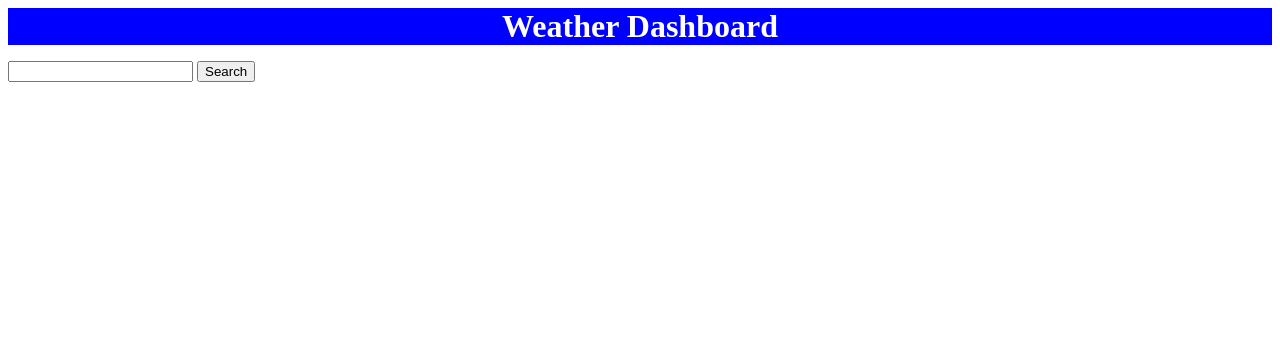
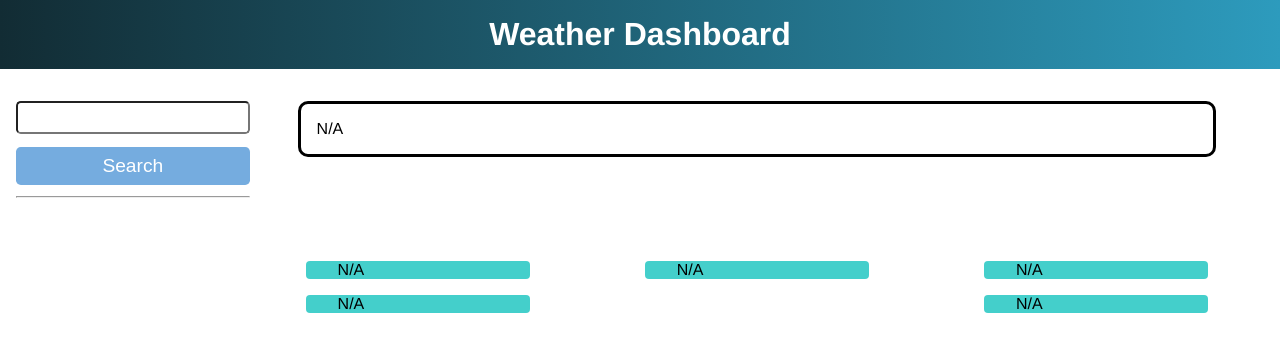
Before and after one commit to bward3/weather-dashboard, a plain HTML site: page index.html in a window 1280 px wide. Drawn offline with nearby package versions, Linux system fonts and the light colour scheme.

Commit message:
fully styled :)

```diff
--- a/assets/css/style.css
+++ b/assets/css/style.css
@@ -1,14 +1,112 @@
+html, body {
+    font-family:'Franklin Gothic Medium', 'Arial Narrow', Arial, sans-serif;
+    margin: 0;
+    min-height: 100%;
+}
+
+h1 {
+    font-size: 200%;
+}
+
 header {
-    background-color: blue;
+    background-color: #122C34;
     text-align: center;
     color: white;
     margin-bottom: 1rem;
+    padding-top: 1rem;
+    padding-bottom: 1rem;
+    background-image: linear-gradient(to right, #122C34 , #2d9bbd);
+}
+
+section {
+    width: 80%;
+    display: flex;
+    flex-direction: column;
+    height: 100%;
+    margin-right: 3rem;
 }
 
 header h1 {
     margin: 0;
 }
 
+main {
+    display: flex;
+
+    height: 100%;
+}
+
+input {
+    width: 100%;
+    box-sizing: border-box;
+    font-size: 1.4rem;
+    margin-bottom: .6rem;
+    border-radius: .3rem;
+    padding: .1rem;
+}
+
+button {
+    border: none;
+    text-align: center;
+    text-decoration: none;
+    display: inline-block;
+    font-size: 1.2rem;
+    width: 100%;
+    padding: .5rem;
+    border-radius: .3rem;
+    margin: .2rem 0 .2rem 0;
+}
+
+button:hover {
+    cursor: pointer;
+}
+
 img {
-    height: 2rem;
+    height: 4rem;
 }
+
+#searchbtn {
+    background-color: rgb(117, 172, 223);
+    color: white;
+}
+
+#sidebar {
+    width: 20%;
+    justify-content: center;
+    height: 100%;
+    padding: 1rem;
+    padding-right: 3rem;
+}
+
+#today {
+    border: 3px solid black;
+    border-radius: 10px;
+    padding: 1rem;
+    margin-top: 1rem;
+    margin-right: 1rem;
+}
+
+#today h1 {
+    margin-top: 0;
+}
+
+#five-day {
+    display: flex;
+    flex-direction: row;
+    flex-wrap: wrap;
+    justify-content: space-between;
+    margin-right: 1rem;
+    margin-top: 6rem;
+}
+
+#five-day h2 {
+    flex-basis: 100%;
+}
+
+#five-day div {
+    width: 10rem;
+    padding: 0 2rem 0 2rem;
+    background-color: #44CFCB;
+    border-radius: 4px;
+    margin: .5rem
+}
--- a/assets/js/script.js
+++ b/assets/js/script.js
@@ -4,8 +4,10 @@ var sidebarEl = document.getElementById("sidebar");
 var todayEl = document.getElementById("today");
 var fivedayEl = document.getElementById("five-day");
 var historyDiv = document.getElementById("history-div");
+var mainEl = document.getElementById("main-display");
 var ls = window.localStorage;
 var numBtns = 0;
+var maxBtns = 15;
 
 //Allow user to use search button or Enter key to input
 searchEl.addEventListener("keyup", function (event) {
@@ -20,14 +22,12 @@ searchEl.addEventListener("keyup", function (event) {
 //draw buttons/forecast based on localStorage
 var init = function () {
     var searchHistory = JSON.parse(ls.getItem('searchHistory')) || [];
-    var maxBtns = 5;
     var i = 0;
     if (searchHistory) {
-        while (maxBtns > 0 && i < searchHistory.length && numBtns <= maxBtns) {
+        while (i < searchHistory.length && numBtns <= maxBtns) {
             var city = searchHistory[i];
             addHistoryBtn(city);
             numBtns++;
-            maxBtns--;
             i++;
         }
     }
@@ -40,8 +40,9 @@ var init = function () {
 var addHistoryBtn = function (city) {
     var historyBtn = document.createElement('button');
     historyBtn.innerText = city;
-    historyBtn.onclick = apiCall(city);
-    historyDiv.append(historyBtn);
+    //add an onclick function to get city's weather info
+    historyBtn.setAttribute('onclick', `apiCall('${city}')`);
+    historyDiv.prepend(historyBtn);
 }
 
 //get forecast data from api call
@@ -55,6 +56,7 @@ var generateForecast = function (data, isToday, outputEl) {
     outputEl.append(tempEl);
     outputEl.append(windEl);
     outputEl.append(humidityEl);
+    //uvi only measured day-of, so 5-day forecast tabs won't have
     if (isToday) {
         var uviEl = document.createElement('h3');
         uviEl.innerHTML = `UV Index: <span>${data[3]}</span>`;
@@ -74,18 +76,23 @@ var renderForecast = function (weatherJSON, cityName) {
     var cityHeader = document.createElement('h1');
     cityHeader.innerText = `${cityName} (${dateString})`;
     todayEl.append(cityHeader);
+
+    //get icon for current weather
     var icon = document.createElement('img');
     icon.setAttribute('src', `http://openweathermap.org/img/wn/${weatherJSON.current.weather[0].icon}.png`);
-    cityHeader.append(icon);
+    todayEl.append(icon);
+
     var temp = weatherJSON.current.temp;
     var wind_speed = weatherJSON.current.wind_speed;
     var humidity = weatherJSON.current.humidity;
     var uvi = weatherJSON.current.uvi;
     var forecast = [temp, wind_speed, humidity, uvi];
     generateForecast(forecast, true, todayEl);
+
     var fiveDayHeader = document.createElement('h2');
     fiveDayHeader.innerText = '5-Day Forecast';
     fivedayEl.append(fiveDayHeader);
+
     for (i = 0; i < 5; i++) {
         var dayEl = document.createElement('div');
         day = weatherJSON.daily[i];
@@ -129,6 +136,7 @@ var apiCall = function (cityName) {
             return response.json();
         })
         .then(function (data) {
+            //get city location data from name
             cityName = data[0].name;
             var lat = data[0].lat;
             var lon = data[0].lon;
@@ -146,10 +154,10 @@ var apiCall = function (cityName) {
                     var searchHistory = JSON.parse(ls.getItem('searchHistory')) || [];
                     if (!searchHistory.includes(cityName)) {
                         searchHistory.push(cityName);
-                        if (numBtns < 5) {
+                        if (numBtns < maxBtns) {
                             addHistoryBtn(cityName);
                         } else {
-                            historyDiv.removeChild()
+                            historyDiv.removeChild();
                         }
                     }
                     ls.setItem('searchHistory', JSON.stringify(searchHistory));
--- a/index.html
+++ b/index.html
@@ -21,11 +21,18 @@
         <div id="sidebar">
             <input id="search" type="text">
             <button id="searchbtn" onclick="searchHandle()">Search</button>
+            <hr>
             <div id="history-div"></div>
         </div>
         <section id="main-display">
-            <div id="today"></div>
-            <div id="five-day"></div>
+            <div id="today">N/A</div>
+            <div id="five-day">
+                <div>N/A</div>
+                <div>N/A</div>
+                <div>N/A</div>
+                <div>N/A</div>
+                <div>N/A</div>
+            </div>
         </section>
     </main>
     <script src="./assets/js/script.js"></script>
```
Also changed, not shown: assets/images/dashboard-demo.gif (added), 1 other file.
